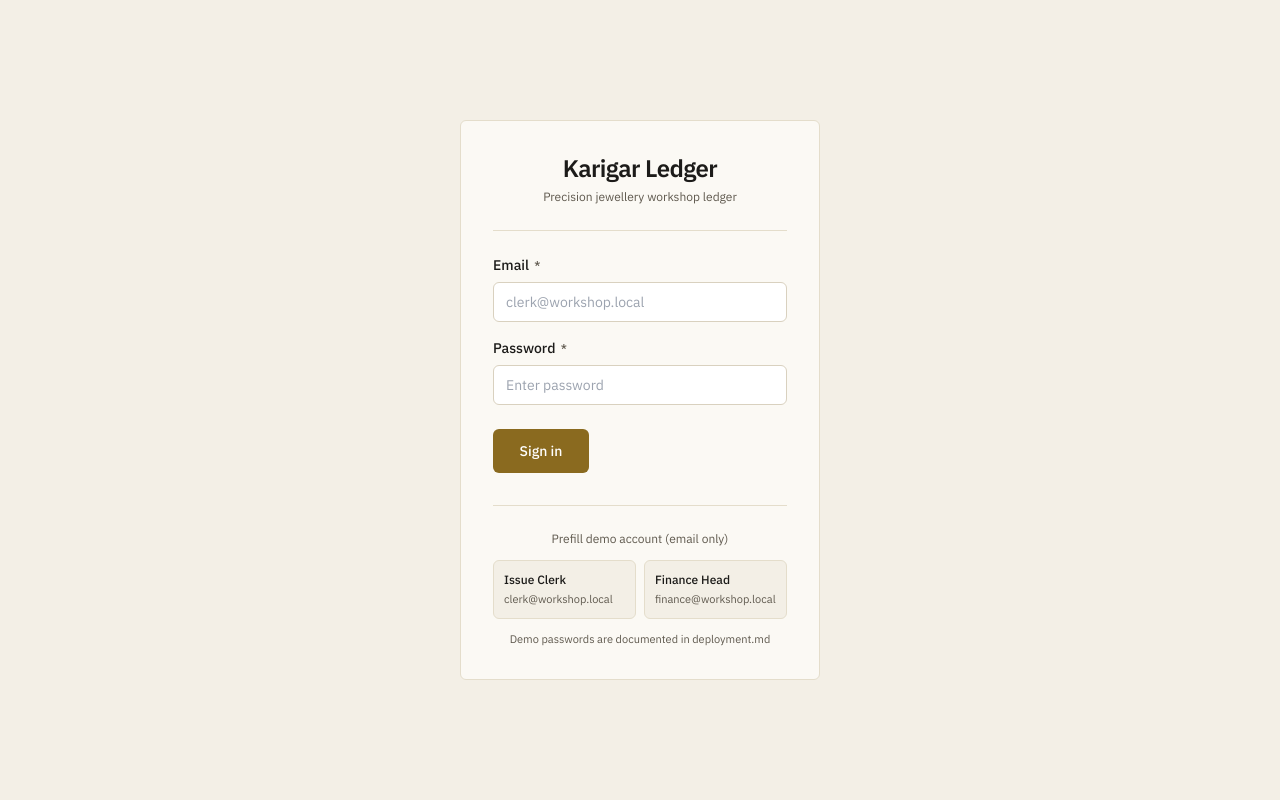
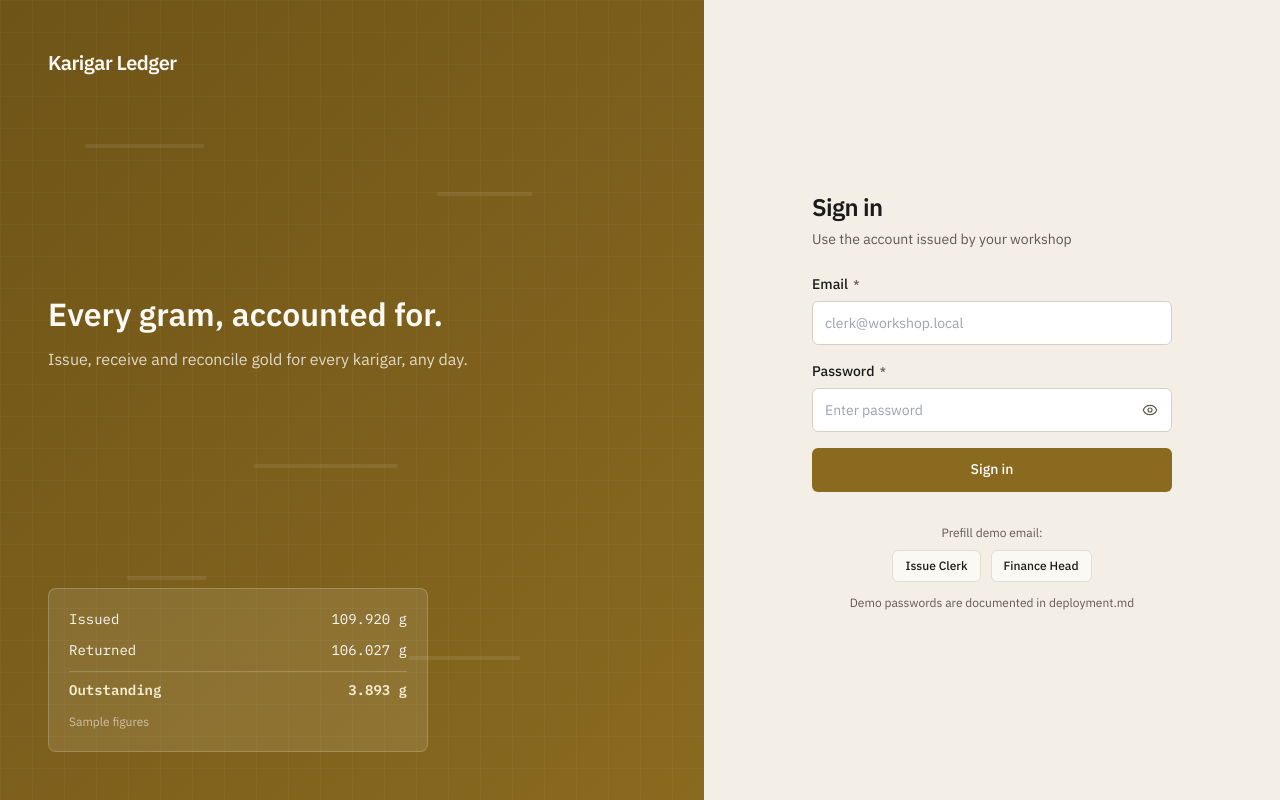
Before and after one commit to RoshanBorkar29/Karigar-gold-ledger, a React (Vite) app in the folder frontend/: page /login in a window 1280 px wide. Built offline with nearby package versions, Linux system fonts and the light colour scheme; no server answers.

Commit message:
feat: split-layout login page

```diff
--- a/frontend/src/pages/Login.jsx
+++ b/frontend/src/pages/Login.jsx
@@ -1,18 +1,17 @@
 import React, { useState } from "react";
 import { useNavigate } from "react-router-dom";
+import { Eye, EyeOff } from "lucide-react";
 import { useAuth } from "../lib/auth";
-import Field from "../components/ui/Field";
-import Button from "../components/ui/Button";
-import ErrorState from "../components/ErrorState";
 
 /**
- * Clean, calm login screen.
- * Centred 360px panel, product name, email & password fields, one primary button.
- * Prefills email only for demo buttons.
+ * Calm, professional split-layout login page.
+ * Left: Deep warm bronze brand panel with fine pattern and ledger preview.
+ * Right: Clean form on warm parchment background (#F3EFE6) without card borders or shadows.
  */
 export default function Login() {
   const [email, setEmail] = useState("");
   const [password, setPassword] = useState("");
+  const [showPassword, setShowPassword] = useState(false);
   const [error, setError] = useState(null);
   const [loading, setLoading] = useState(false);
 
@@ -45,88 +44,198 @@ export default function Login() {
   };
 
   return (
-    <div className="min-h-screen bg-background flex flex-col justify-center items-center p-4 antialiased">
-      <div className="w-full max-w-[360px] bg-surface border border-border rounded p-8">
-        <div className="text-center pb-6 border-b border-border">
-          <h1 className="text-xl font-semibold text-ink tracking-tight m-0">
+    <div className="min-h-[100dvh] w-full grid grid-cols-1 lg:grid-cols-[55%_45%] antialiased bg-background">
+      {/* LEFT: Brand panel */}
+      <div
+        className="relative overflow-hidden flex flex-col justify-between p-8 lg:p-12 text-[#FBF9F4]"
+        style={{
+          background: "linear-gradient(135deg, #6F5418 0%, #8A6A1F 100%)",
+        }}
+      >
+        {/* Faint pattern: 1px line grid at 6% opacity + horizontal ingot bars at 8% opacity */}
+        <svg
+          className="absolute inset-0 w-full h-full pointer-events-none select-none"
+          aria-hidden="true"
+        >
+          <defs>
+            <pattern
+              id="brand-grid-pattern"
+              width="32"
+              height="32"
+              patternUnits="userSpaceOnUse"
+            >
+              <path
+                d="M 32 0 L 0 0 0 32"
+                fill="none"
+                stroke="#FBF9F4"
+                strokeWidth="1"
+                strokeOpacity="0.06"
+              />
+            </pattern>
+          </defs>
+          <rect width="100%" height="100%" fill="url(#brand-grid-pattern)" />
+          {/* Subtle ingot bars */}
+          <rect x="12%" y="18%" width="120" height="4" rx="2" fill="#FBF9F4" fillOpacity="0.08" />
+          <rect x="62%" y="24%" width="96" height="4" rx="2" fill="#FBF9F4" fillOpacity="0.08" />
+          <rect x="36%" y="58%" width="144" height="4" rx="2" fill="#FBF9F4" fillOpacity="0.08" />
+          <rect x="18%" y="72%" width="80" height="4" rx="2" fill="#FBF9F4" fillOpacity="0.08" />
+          <rect x="58%" y="82%" width="112" height="4" rx="2" fill="#FBF9F4" fillOpacity="0.08" />
+        </svg>
+
+        {/* Brand content */}
+        <div className="relative z-10 flex flex-col justify-between h-full">
+          {/* Top-left: Product name */}
+          <div>
+            <span className="font-sans text-[20px] font-semibold text-[#FBF9F4] tracking-tight">
               Karigar Ledger
+            </span>
+          </div>
+
+          {/* Middle: Headline + Supporting line */}
+          <div className="my-auto py-8">
+            <h1 className="text-[32px] font-semibold text-[#FBF9F4] leading-tight max-w-[420px] m-0">
+              Every gram, accounted for.
             </h1>
-          <p className="text-xs text-muted mt-1 m-0">
-            Precision jewellery workshop ledger
+            <p className="text-[16px] text-[#FBF9F4]/80 mt-3 max-w-[420px] m-0 leading-relaxed font-normal">
+              Issue, receive and reconcile gold for every karigar, any day.
             </p>
           </div>
 
-        {error && (
-          <ErrorState
-            error={error}
-            title="Sign in failed"
-            message={error}
-            className="my-4"
-          />
-        )}
+          {/* Bottom: Ledger preview panel */}
+          <div className="max-w-[380px] w-full bg-[#FBF9F4]/[0.10] border border-[#FBF9F4]/20 rounded-[8px] p-5">
+            <div className="space-y-2.5 font-mono tabular-nums text-sm">
+              <div className="flex justify-between items-center text-[#FBF9F4]">
+                <span>Issued</span>
+                <span>109.920 g</span>
+              </div>
+              <div className="flex justify-between items-center text-[#FBF9F4]">
+                <span>Returned</span>
+                <span>106.027 g</span>
+              </div>
+              <div className="flex justify-between items-center text-[#F6EDD2] font-semibold pt-2 border-t border-[#FBF9F4]/20">
+                <span>Outstanding</span>
+                <span>3.893 g</span>
+              </div>
+            </div>
+            <div className="text-xs text-[#FBF9F4]/60 mt-3 font-sans">
+              Sample figures
+            </div>
+          </div>
+        </div>
+      </div>
 
-        <form onSubmit={handleSubmit} className="mt-6 space-y-4">
-          <Field
-            label="Email"
+      {/* RIGHT: Form side */}
+      <div className="bg-background flex items-center justify-center p-6 lg:p-12">
+        <div className="w-full max-w-[360px] space-y-6">
+          {/* Header */}
+          <div>
+            <h2 className="text-[24px] font-semibold text-ink tracking-tight m-0">
+              Sign in
+            </h2>
+            <p className="text-sm text-muted mt-1 m-0">
+              Use the account issued by your workshop
+            </p>
+          </div>
+
+          {/* Form */}
+          <form onSubmit={handleSubmit} className="space-y-4">
+            {/* Email Field */}
+            <div className="space-y-1.5">
+              <label htmlFor="email" className="block text-sm font-medium text-ink">
+                Email <span className="text-muted text-xs select-none ml-0.5" aria-hidden="true">*</span>
+              </label>
+              <input
                 id="email"
                 type="email"
                 required
                 value={email}
                 onChange={(e) => setEmail(e.target.value)}
                 placeholder="clerk@workshop.local"
+                className="w-full h-11 px-3 bg-white border border-[#D9D1BF] rounded text-sm text-ink placeholder:text-muted/40 outline-none transition focus:border-bronze focus:ring-2 focus:ring-bronze"
               />
+            </div>
 
-          <Field
-            label="Password"
+            {/* Password Field with Show/Hide toggle */}
+            <div className="space-y-1.5">
+              <label htmlFor="password" className="block text-sm font-medium text-ink">
+                Password <span className="text-muted text-xs select-none ml-0.5" aria-hidden="true">*</span>
+              </label>
+              <div className="relative flex items-center">
+                <input
                   id="password"
-            type="password"
+                  type={showPassword ? "text" : "password"}
                   required
                   value={password}
                   onChange={(e) => setPassword(e.target.value)}
                   placeholder="Enter password"
+                  className="w-full h-11 px-3 pr-10 bg-white border border-[#D9D1BF] rounded text-sm text-ink placeholder:text-muted/40 outline-none transition focus:border-bronze focus:ring-2 focus:ring-bronze"
                 />
+                <button
+                  type="button"
+                  onClick={() => setShowPassword(!showPassword)}
+                  aria-label={showPassword ? "Hide password" : "Show password"}
+                  className="absolute right-2.5 top-1/2 -translate-y-1/2 p-1 text-muted hover:text-ink focus:outline-none focus:ring-2 focus:ring-bronze rounded cursor-pointer"
+                >
+                  {showPassword ? (
+                    <EyeOff className="w-4 h-4 stroke-[1.75]" aria-hidden="true" />
+                  ) : (
+                    <Eye className="w-4 h-4 stroke-[1.75]" aria-hidden="true" />
+                  )}
+                </button>
+              </div>
+            </div>
 
-          <div className="pt-2">
-            <Button
+            {/* Inline Error Message directly above Sign in button */}
+            {error && (
+              <div
+                role="alert"
+                className="p-3 rounded bg-status-problem-tint border border-status-problem/20 text-status-problem text-xs font-medium"
+              >
+                {error}
+              </div>
+            )}
+
+            {/* Sign in Button */}
+            <button
               type="submit"
-              variant="primary"
-              loading={loading}
-              className="w-full"
+              disabled={loading}
+              className="w-full h-11 px-4 inline-flex items-center justify-center gap-2 font-medium rounded bg-bronze text-white hover:bg-bronze-hover active:bg-bronze-hover focus:outline-none focus:ring-2 focus:ring-bronze cursor-pointer disabled:opacity-50 disabled:cursor-not-allowed transition text-sm shadow-none"
             >
-              Sign in
-            </Button>
-          </div>
+              {loading && (
+                <span
+                  className="inline-block w-4 h-4 border-2 border-current border-t-transparent rounded-full animate-spin"
+                  aria-hidden="true"
+                />
+              )}
+              <span>{loading ? "Signing in..." : "Sign in"}</span>
+            </button>
           </form>
 
-        {/* Demo Fast Account Selection */}
-        <div className="mt-8 pt-6 border-t border-border">
-          <div className="text-xs text-muted font-normal mb-3 text-center">
-            Prefill demo account (email only)
-          </div>
-          <div className="grid grid-cols-2 gap-2">
+          {/* Prefill Demo Account Buttons */}
+          <div className="pt-2 text-center space-y-2">
+            <div className="text-xs text-muted">Prefill demo email:</div>
+            <div className="flex items-center justify-center gap-2.5">
               <button
                 type="button"
                 onClick={() => handleQuickFill("clerk@workshop.local")}
-              className="p-2.5 rounded border border-border bg-background hover:border-bronze text-left transition cursor-pointer"
+                className="h-8 px-3 inline-flex items-center text-xs font-medium text-ink bg-surface border border-border hover:border-bronze rounded transition focus:outline-none focus:ring-2 focus:ring-bronze cursor-pointer shadow-none"
               >
-              <div className="text-xs font-medium text-ink">Issue Clerk</div>
-              <div className="text-[11px] text-muted truncate mt-0.5">clerk@workshop.local</div>
+                Issue Clerk
               </button>
-
               <button
                 type="button"
                 onClick={() => handleQuickFill("finance@workshop.local")}
-              className="p-2.5 rounded border border-border bg-background hover:border-bronze text-left transition cursor-pointer"
+                className="h-8 px-3 inline-flex items-center text-xs font-medium text-ink bg-surface border border-border hover:border-bronze rounded transition focus:outline-none focus:ring-2 focus:ring-bronze cursor-pointer shadow-none"
               >
-              <div className="text-xs font-medium text-ink">Finance Head</div>
-              <div className="text-[11px] text-muted truncate mt-0.5">finance@workshop.local</div>
+                Finance Head
               </button>
             </div>
-          <p className="text-[11px] text-muted text-center mt-3 m-0">
+            <p className="text-xs text-muted m-0 pt-1">
               Demo passwords are documented in deployment.md
             </p>
           </div>
         </div>
       </div>
+    </div>
   );
 }
```
Lines whose indentation alone changed are shown as unchanged.
